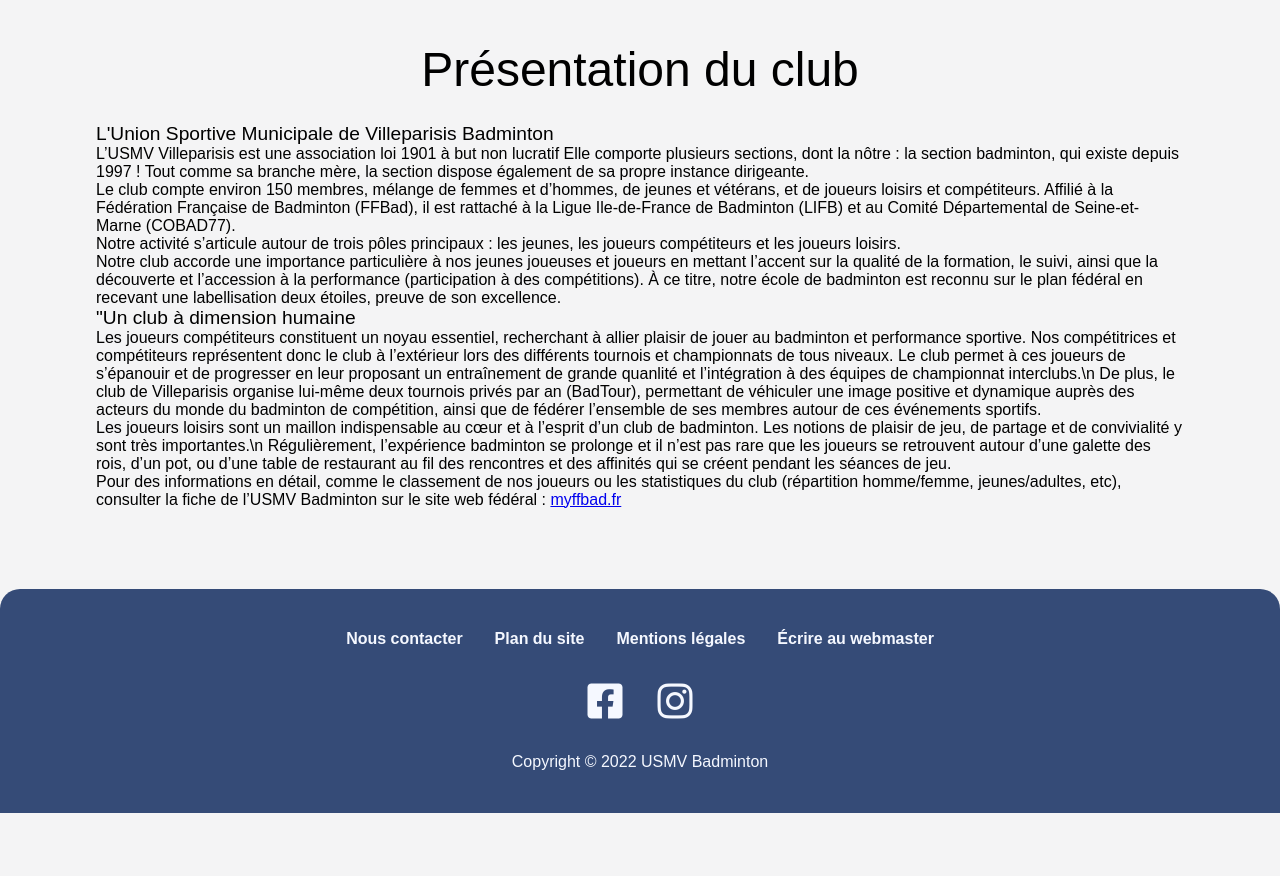
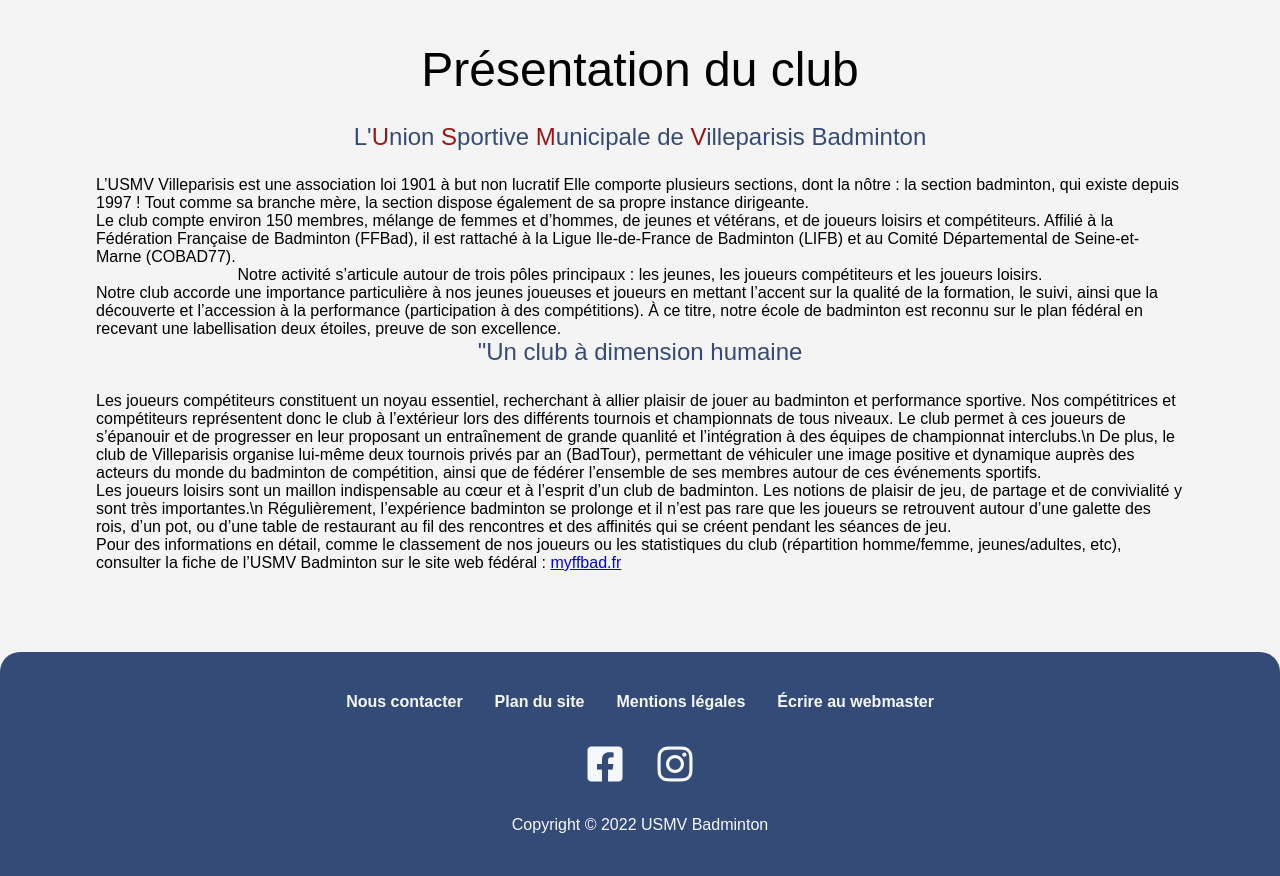
Before and after one commit to NicoMaff/usmv-app, a Symfony app: template templates/public/club/introduction.html.twig in a window 1280 px wide. Shown: the part 70-946 px from the top of the page. Before the commit the page ends 883 px from the top, so only its background shows below. Run offline with Twig, Linux system fonts and the light colour scheme; the template is opened without the code that fills it, so the values that code supplies are empty; some libraries are stand-ins or nearby versions; some web fonts are replaced.

Commit message:
:construction: working on design of club introduction page

```diff
--- a/public/css/style.css
+++ b/public/css/style.css
@@ -938,13 +938,23 @@ footer p {
   margin: 0 auto;
 }
 
+.club-introduction h2 {
+  font-family: "Montserrat-reg", sans-serif;
+  font-size: 1.5rem;
+  color: #354b77;
+  text-align: center;
+  margin-bottom: 1.6rem;
+}
+.club-introduction h2 span {
+  color: #9d1414;
+}
+.club-introduction .bloc-1 {
+  display: flex;
+  flex-direction: column;
+  align-items: center;
+}
 .club {
   max-width: 1500px;
-}
-@media (min-width: 1500px) {
-  .club {
-    margin: 7rem auto 5rem;
-  }
 }
 .club section {
   margin-bottom: 2rem;
--- a/sass/index.scss
+++ b/sass/index.scss
@@ -9,4 +9,5 @@
 @import "./layouts/nav";
 @import "./layouts/footer";
 @import "./pages/homepage";
-@import "./pages/club";
+@import "./pages/club-introduction";
+@import "./pages/club-contributors";
--- a/sass/pages/_club.scss
+++ b/sass/pages/_club-contributors.scss
@@ -1,8 +1,5 @@
 .club {
   max-width: 1500px;
-  @include from(1500) {
-    margin: 7rem auto 5rem;
-  }
 
   section {
     margin-bottom: 2rem;
--- /dev/null
+++ b/sass/pages/_club-introduction.scss
@@ -0,0 +1,22 @@
+.club-introduction {
+  h2 {
+    font-family: $font-body;
+    font-size: 1.5rem;
+    color: $bg-1;
+    text-align: center;
+    margin-bottom: 1.6rem;
+
+    span {
+      color: $danger-1;
+    }
+  }
+
+  .bloc-1 {
+    display: flex;
+    flex-direction: column;
+    align-items: center;
+  }
+
+  .img-1 {
+  }
+}
--- a/templates/base.html.twig
+++ b/templates/base.html.twig
@@ -40,7 +40,7 @@
                                     <i class="fa-solid fa-circle-chevron-left backButton"></i>
                                     <span>Le club</span>
                                 </div>
-                                <li><a href="#">Présentation</a></li>
+                                <li><a href="{{ path("app_club_introduction") }}">Présentation</a></li>
                                 <li><a href="#">Infos / Horaires / Créneaux</a></li>
                                 <li><a href="{{ path("app_club_contributors") }}">Acteurs du club</a></li>
                                 <li><a href="#">Gymnases</a></li>
@@ -88,7 +88,7 @@
                     <li><a href="{{ path("app_homepage_index") }}">Accueil</a></li>
                     <li>Le Club
                         <ul class="sub-menu">
-                            <li><a href="#">Présentation</a></li>
+                            <li><a href="{{ path("app_club_introduction") }}">Présentation</a></li>
                             <li><a href="#">Infos / Horaires / Créneaux</a></li>
                             <li><a href="{{ path("app_club_contributors") }}">Acteurs du club</a></li>
                             <li><a href="#">Gymnases</a></li>
--- a/templates/public/club/contributors.html.twig
+++ b/templates/public/club/contributors.html.twig
@@ -3,7 +3,7 @@
 {% block title %}USMV Badminton - Acteurs du club{% endblock %}
 
 {% block main %}
-  <main class="club">
+  <main class="club-contributors">
     <h1>Les acteurs du club</h1>
 
     <section class="contributors">
--- a/templates/public/club/introduction.html.twig
+++ b/templates/public/club/introduction.html.twig
@@ -4,12 +4,13 @@
 
 {% block main %}
 
-  <main class="introduction">
+  <main class="club-introduction">
 
     <h1>Présentation du club</h1>
 
+    <h2>L'<span>U</span>nion <span>S</span>portive <span>M</span>unicipale de <span>V</span>illeparisis Badminton</h2>
+
     <div class="bloc-1">
-      <h2>L'<span>U</span>nion <span>S</span>portive <span>M</span>unicipale de <span>V</span>illeparisis Badminton</h2>
       <div class="img-1"></div>
       <p>
         <span>L’USMV Villeparisis est une association loi 1901 à but non lucratif</span> Elle comporte plusieurs sections, dont la nôtre : la <span>section badminton</span>, qui existe <span>depuis 1997</span> ! Tout comme sa branche mère, la section dispose également de sa propre instance dirigeante.
```
Also changed, not shown: 1 other file.
